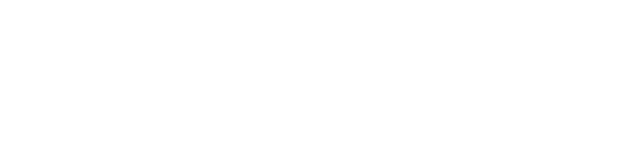
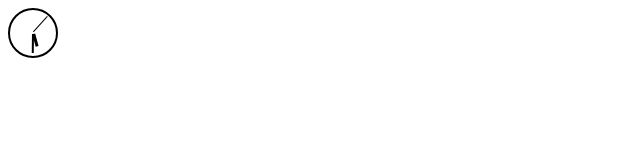
Before and after one commit to devbacon/interview-prep, a plain HTML site: page frontend/index.html in a window 1280 px wide. Shown: the whole page, without its empty margins (0-640 px from the left). Drawn offline with Linux system fonts and the light colour scheme.

Commit message:
index.html - adds first div and hand-clock elements

```diff
--- a/frontend/index.html
+++ b/frontend/index.html
@@ -5,6 +5,9 @@
     <title>Pramp Front End</title>
   </head>
   <body>
+    <div class="gmt">
+      <hand-clock size="50"></hand-clock>
+    </div>
 
     <script src="./css_dom_hand_clock/hand_clock.js"></script>
   </body>
```
